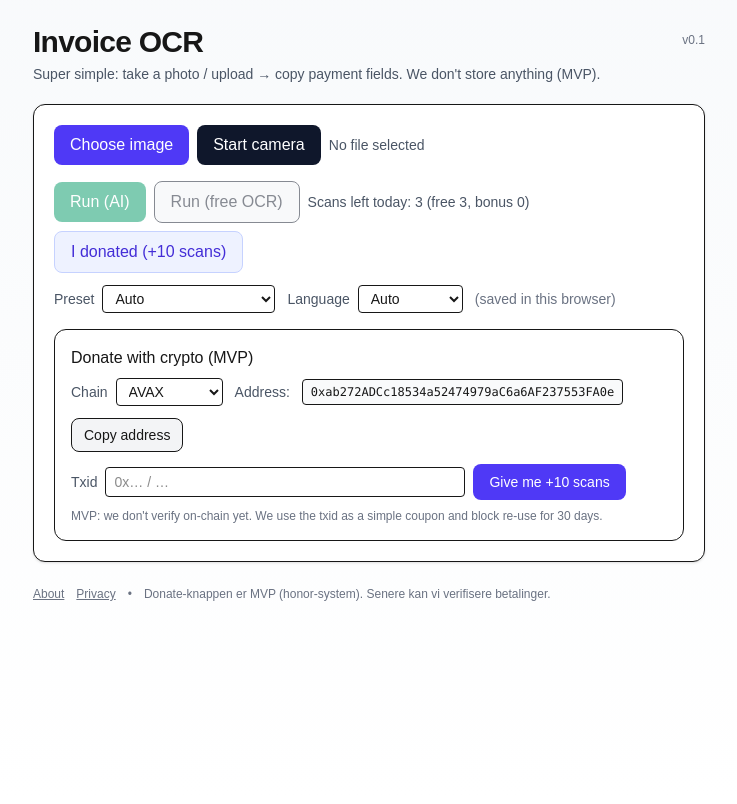
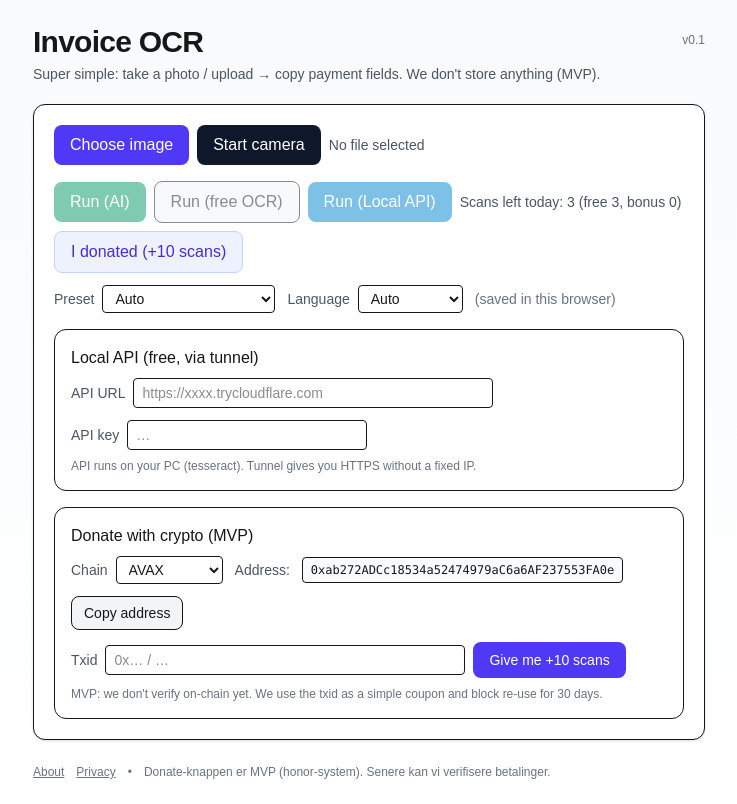
Before and after one commit to KjetilSv/invoice-ocr, a Next.js app: page /app in a window 1280 px wide. Shown: the whole page, without its empty margins (271-1008 px from the left). Built offline with nearby package versions, Linux system fonts and the light colour scheme.

Commit message:
Add Local API tunnel settings + Run (Local API)

```diff
--- a/src/app/app/page.tsx
+++ b/src/app/app/page.tsx
@@ -4,6 +4,7 @@ import { useEffect, useMemo, useRef, useState } from 'react';
 import { createWorker } from 'tesseract.js';
 import { addBonus, applyDonate, canScan, consumeOne, loadQuota, saveQuota, type QuotaState } from '@/lib/quota';
 import { loadPrefs, savePrefs, type Prefs } from '@/lib/prefs';
+import { loadLocalApiPrefs, saveLocalApiPrefs, type LocalApiPrefs } from '@/lib/localApiPrefs';
 import {
   addUsedTxid,
   isTxidUsed,
@@ -110,6 +111,7 @@ export default function Home() {
   const [loading, setLoading] = useState(false);
   const [resp, setResp] = useState<Resp | null>(null);
   const [prefs, setPrefs] = useState<Prefs>({ preset: 'auto', lang: 'auto' });
+  const [localApi, setLocalApi] = useState<LocalApiPrefs>({ url: '', key: '' });
   const [donations, setDonations] = useState<DonationRecord | null>(null);
   const [donateChain, setDonateChain] = useState<DonateChain>('avax');
   const [donateTxid, setDonateTxid] = useState('');
@@ -150,6 +152,10 @@ export default function Home() {
       rawText: 'Raw text',
       scansNone: 'Ingen scans igjen i dag. Doner for +10 scans.',
       donateCryptoTitle: 'Doner med crypto (MVP)',
+      localApiTitle: 'Local API (gratis, via tunnel)',
+      localApiUrl: 'API URL',
+      localApiKey: 'API key',
+      runLocal: 'Kjør (Local API)',
       donateChain: 'Chain',
       donateAddress: 'Adresse',
       copyAddress: 'Kopier adresse',
@@ -188,6 +194,10 @@ export default function Home() {
       rawText: 'Raw text',
       scansNone: 'No scans left today. Donate to get +10 scans.',
       donateCryptoTitle: 'Donate with crypto (MVP)',
+      localApiTitle: 'Local API (free, via tunnel)',
+      localApiUrl: 'API URL',
+      localApiKey: 'API key',
+      runLocal: 'Run (Local API)',
       donateChain: 'Chain',
       donateAddress: 'Address',
       copyAddress: 'Copy address',
@@ -213,6 +223,7 @@ export default function Home() {
     setMounted(true);
     setQuota(loadQuota());
     setPrefs(loadPrefs());
+    setLocalApi(loadLocalApiPrefs());
     setDonations(loadDonations());
     // Camera preview requires secure context (https/localhost) and getUserMedia.
     setCanUseCamera(Boolean((window as any).isSecureContext && navigator.mediaDevices?.getUserMedia));
@@ -227,6 +238,11 @@ export default function Home() {
     if (!mounted) return;
     savePrefs(prefs);
   }, [mounted, prefs]);
+
+  useEffect(() => {
+    if (!mounted) return;
+    saveLocalApiPrefs(localApi);
+  }, [mounted, localApi]);
 
   useEffect(() => {
     if (!mounted || !donations) return;
@@ -323,6 +339,38 @@ export default function Home() {
       setResp({ ok: true, parsed: parseCandidates(rawText), rawText, mode: 'browser-ocr' });
     } catch (e: any) {
       setResp({ ok: false, message: 'Browser OCR failed: ' + String(e?.message || e) });
+    } finally {
+      setLoading(false);
+    }
+  }
+
+  async function runLocalApi() {
+    if (!file) return;
+    if (!localApi.url) {
+      setResp({ ok: false, message: 'Missing Local API URL' });
+      return;
+    }
+    setLoading(true);
+    setResp(null);
+    try {
+      const scaled = await downscaleToJpeg(file, 1600);
+      const fd = new FormData();
+      fd.append('file', scaled);
+
+      const base = localApi.url.replace(/\/$/, '');
+      const url = `${base}/scan`;
+      const r = await fetch(url, {
+        method: 'POST',
+        body: fd,
+        headers: localApi.key ? { 'x-api-key': localApi.key } : {},
+      });
+      const data = (await r.json()) as any;
+      if (!data?.ok) throw new Error(data?.message || 'Local API failed');
+
+      // Map local API response to Parsed shape.
+      setResp({ ok: true, parsed: data.parsed, rawText: data.rawText || '', mode: 'browser-ocr' });
+    } catch (e: any) {
+      setResp({ ok: false, message: 'Local API failed: ' + String(e?.message || e) });
     } finally {
       setLoading(false);
     }
@@ -480,6 +528,14 @@ export default function Home() {
           >
             {loading ? t.running : t.runFree}
           </button>
+          <button
+            className="px-4 py-2 rounded-lg bg-sky-600 text-white font-medium hover:bg-sky-700 disabled:opacity-50"
+            onClick={runLocalApi}
+            disabled={loading || !file}
+            title="Uses your local server via tunnel"
+          >
+            {loading ? t.running : t.runLocal}
+          </button>
 
           <div className="text-sm text-gray-600">
             {quota
@@ -525,6 +581,33 @@ export default function Home() {
           </label>
 
           <span className="text-gray-500">{t.saved}</span>
+        </div>
+
+        <div className="mt-4 p-4 rounded-xl border bg-white">
+          <div className="font-medium">{t.localApiTitle}</div>
+          <div className="mt-2 flex flex-wrap gap-3 items-center text-sm">
+            <label className="flex items-center gap-2">
+              <span className="text-gray-600">{t.localApiUrl}</span>
+              <input
+                className="border rounded px-2 py-1 bg-white w-[360px] max-w-full"
+                value={localApi.url}
+                onChange={(e) => setLocalApi((p) => ({ ...p, url: e.target.value }))}
+                placeholder="https://xxxx.trycloudflare.com"
+              />
+            </label>
+            <label className="flex items-center gap-2">
+              <span className="text-gray-600">{t.localApiKey}</span>
+              <input
+                className="border rounded px-2 py-1 bg-white w-[240px] max-w-full"
+                value={localApi.key}
+                onChange={(e) => setLocalApi((p) => ({ ...p, key: e.target.value }))}
+                placeholder="…"
+              />
+            </label>
+          </div>
+          <div className="mt-2 text-xs text-gray-500">
+            API runs on your PC (tesseract). Tunnel gives you HTTPS without a fixed IP.
+          </div>
         </div>
 
         <div className="mt-4 p-4 rounded-xl border bg-white">
--- /dev/null
+++ b/src/lib/localApiPrefs.ts
@@ -0,0 +1,24 @@
+export type LocalApiPrefs = {
+  url: string; // e.g. https://xxxx.trycloudflare.com
+  key: string;
+};
+
+const KEY = 'invoiceocr_local_api_v1';
+
+export function loadLocalApiPrefs(): LocalApiPrefs {
+  try {
+    const raw = localStorage.getItem(KEY);
+    if (!raw) return { url: '', key: '' };
+    const p = JSON.parse(raw) as Partial<LocalApiPrefs>;
+    return {
+      url: typeof p.url === 'string' ? p.url : '',
+      key: typeof p.key === 'string' ? p.key : '',
+    };
+  } catch {
+    return { url: '', key: '' };
+  }
+}
+
+export function saveLocalApiPrefs(p: LocalApiPrefs) {
+  localStorage.setItem(KEY, JSON.stringify(p));
+}
```
